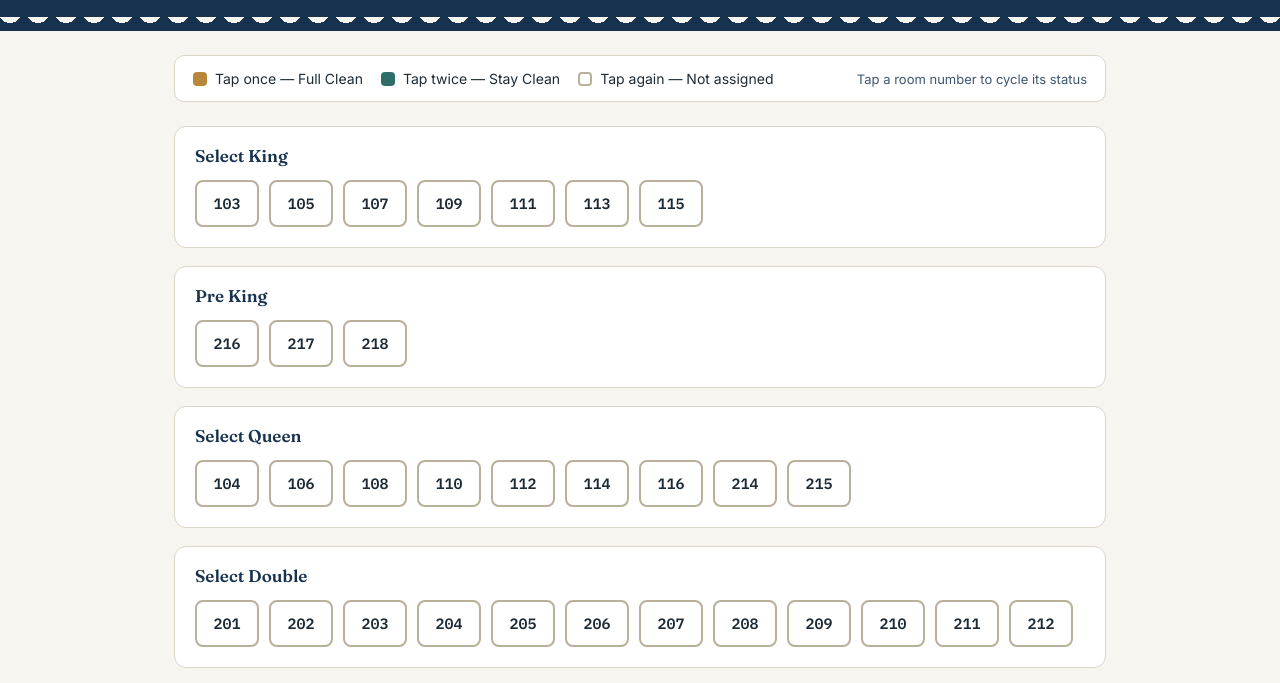
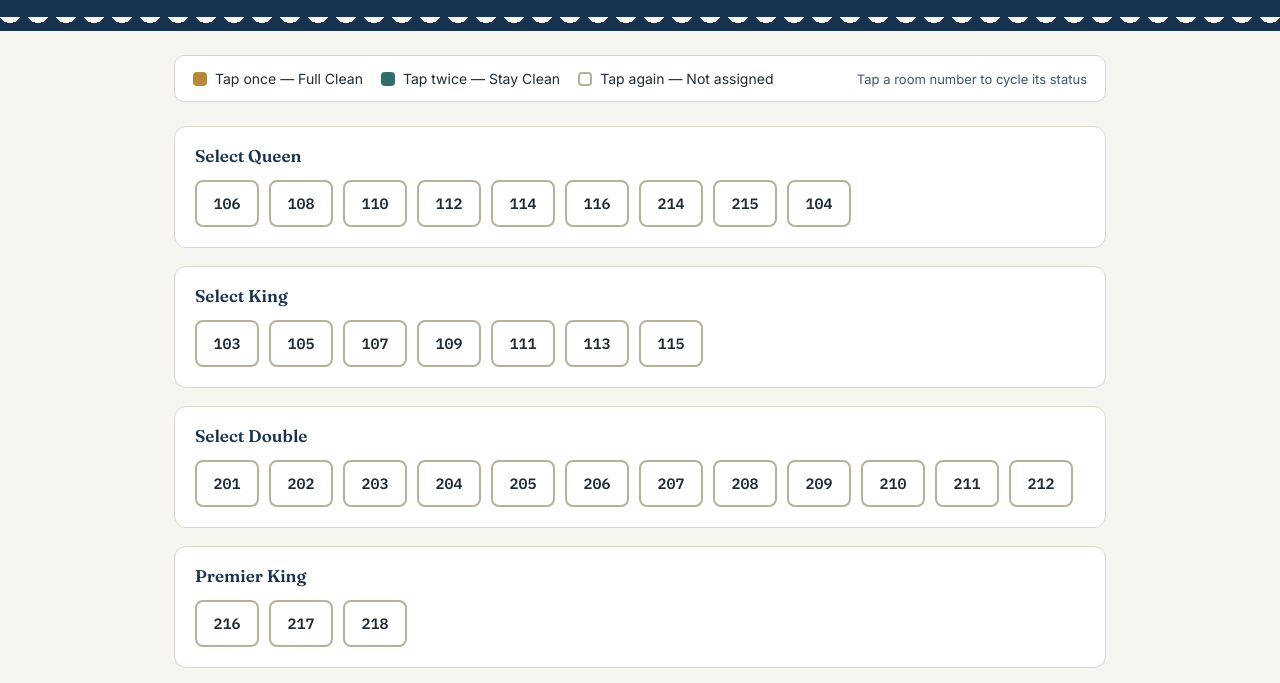
Before and after one commit to Paimondevil/Maritime_housekeeping, a plain HTML site: page index.html in a window 1280 px wide. Shown: the part 86-769 px from the top of the page. Drawn offline with Linux system fonts and the light colour scheme.

Commit message:
sequence is fixed

```diff
--- a/index.html
+++ b/index.html
@@ -339,10 +339,10 @@
 <script>
   // Room roster — constant, grouped by room type as used on the printed log
   const ROOM_TYPES = [
+    { name: "Select Queen",   rooms: [106,108,110,112,114,116,214,215,104] },
     { name: "Select King",    rooms: [103,105,107,109,111,113,115] },
-    { name: "Pre King",       rooms: [216,217,218] },
-    { name: "Select Queen",   rooms: [104,106,108,110,112,114,116,214,215] },
     { name: "Select Double",  rooms: [201,202,203,204,205,206,207,208,209,210,211,212] },
+    { name: "Premier King",   rooms: [216,217,218] },
     { name: "Executive Suite",rooms: [213] },
   ];
 
```
